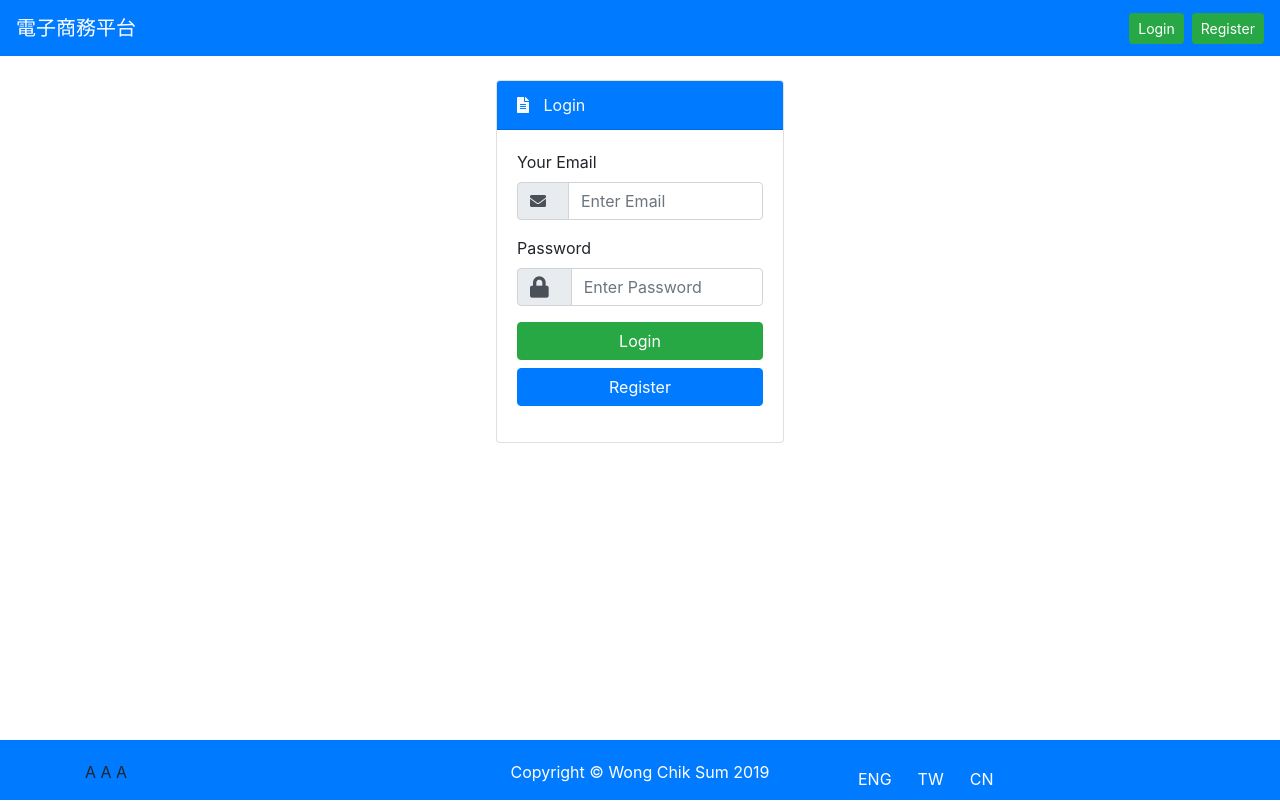
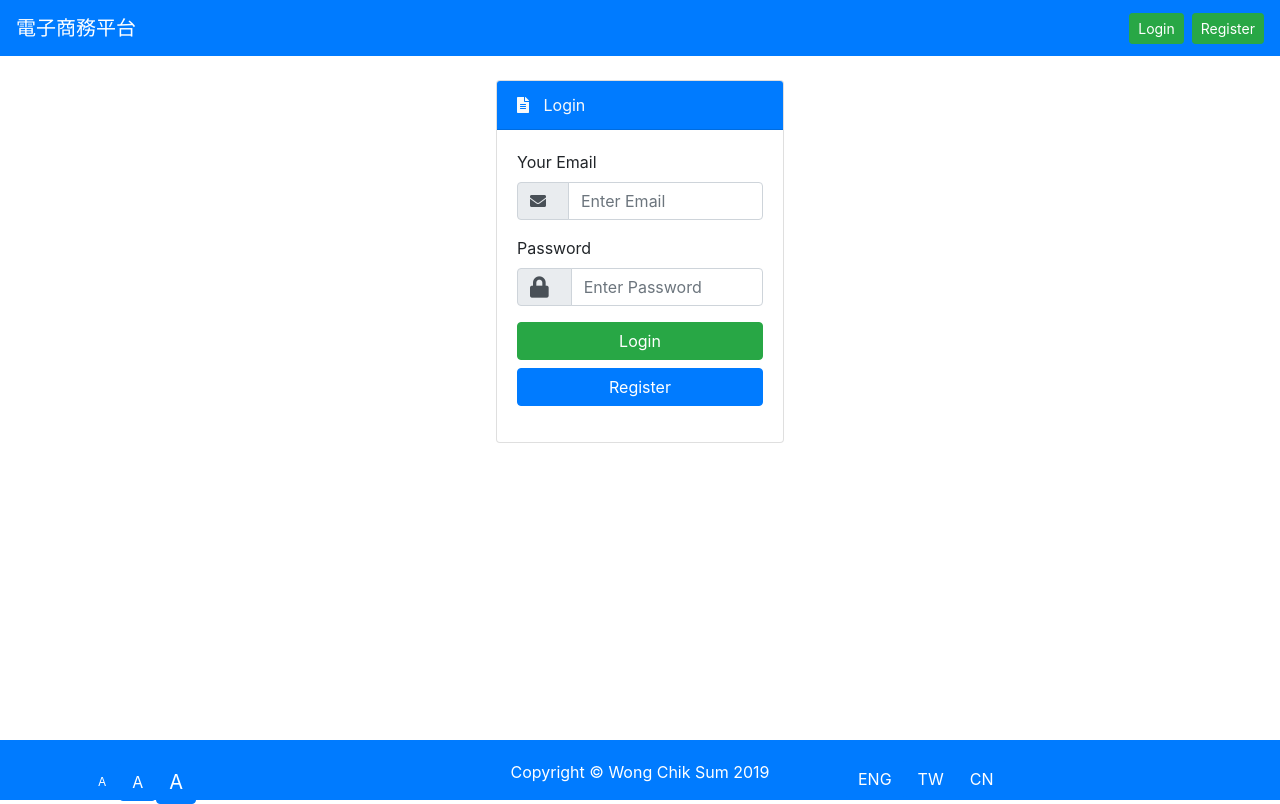
Before and after one commit to chiksumwong/e-commerce-platform-frontend, a Vue app: page /login in a window 1280 px wide. Built offline with nearby package versions, Linux system fonts and the light colour scheme; what crip-vue-notice would draw is missing.

Commit message:
3 front size

```diff
--- a/src/components/layout/Footer.vue
+++ b/src/components/layout/Footer.vue
@@ -3,7 +3,11 @@
         <footer class="bg-primary">
             <div class="container">
                 <b-row>
-                    <b-col><p class="m-0 text-left">A A A</p>
+                    <b-col><p class="m-0 text-left">
+                        <b-button @click="switchFrontSize('S')" variant="primary" style="font-size:12px;">A</b-button>
+                        <b-button @click="switchFrontSize('M')" variant="primary" style="font-size:16px;">A</b-button>
+                        <b-button @click="switchFrontSize('L')" variant="primary" style="font-size:20px;">A</b-button>
+                    </p>
                     </b-col>
                     <b-col><p class="m-0 text-center text-white">Copyright &copy; Wong Chik Sum 2019 </p></b-col>
                     <b-col>
@@ -20,6 +24,15 @@
 <script>
     export default {
         methods: {
+            switchFrontSize(size){
+                if (size == 'S'){
+                    document.querySelector('html').style.fontSize = '12px'
+                }else if (size == 'M'){
+                    document.querySelector('html').style.fontSize = '16px'
+                }else if (size == 'L'){
+                    document.querySelector('html').style.fontSize = '20px'
+                }
+            },
             switchLang(lang) {
                 this.$i18n.locale = lang
                 localStorage.setItem('locale', lang)
```
